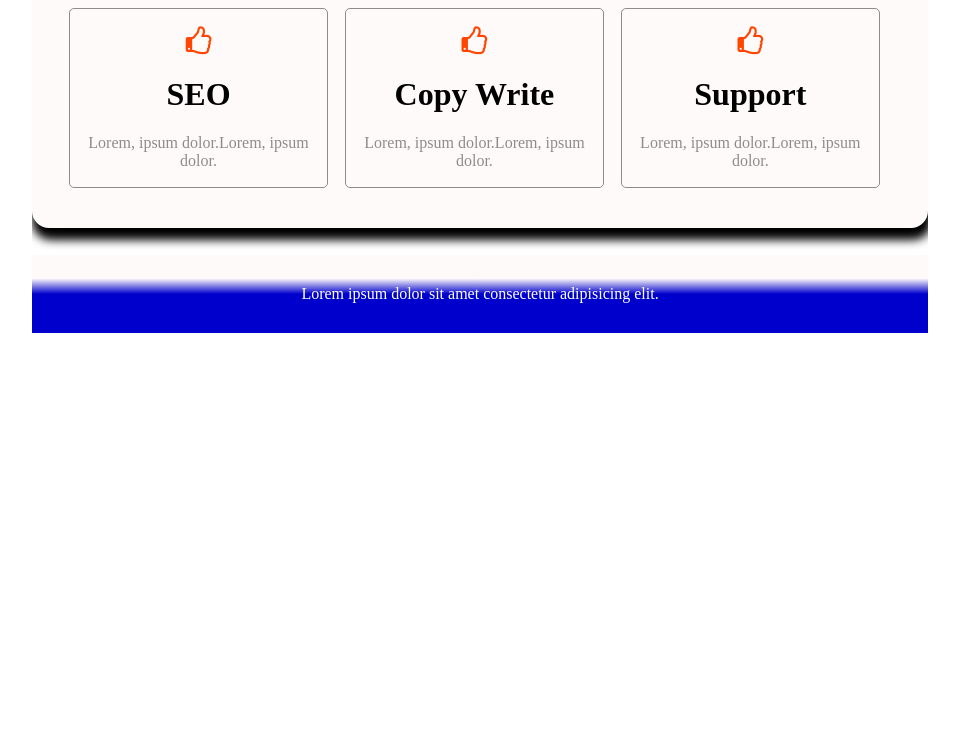
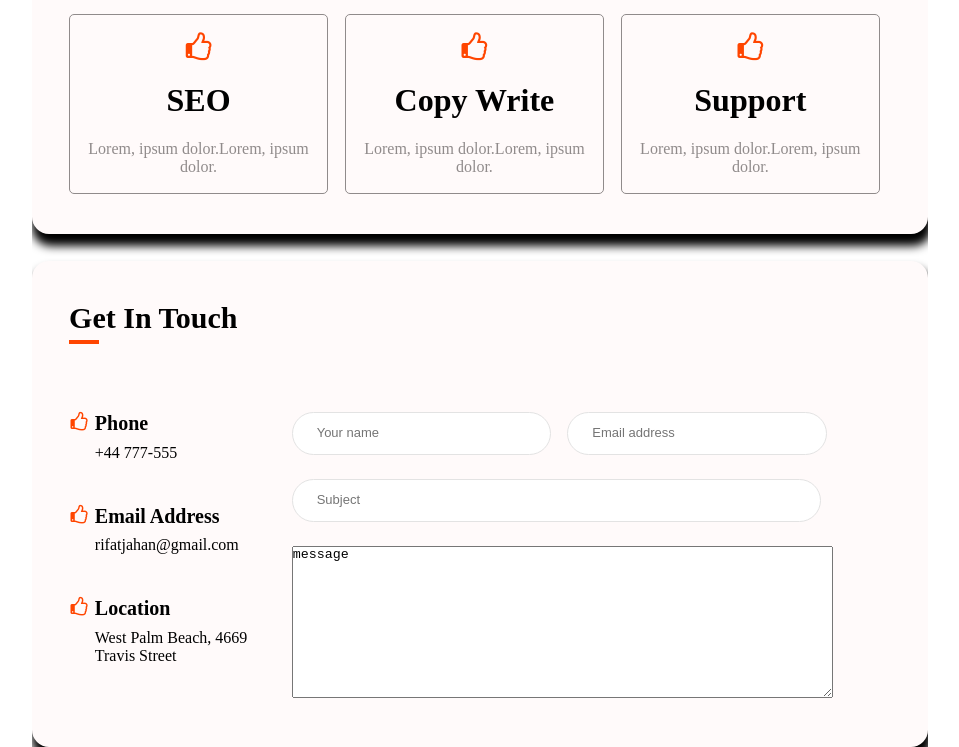
Before and after one commit to rifatjahan823/portfolio, a plain HTML site: page index.html in a window 1280 px wide. Shown: the part 1671-2418 px from the top of the page, without its empty margins (288-1247 px from the left). Before the commit the page ends 2004 px from the top, so only its background shows below. Drawn offline with Linux system fonts and the light colour scheme.

Commit message:
final style

```diff
--- a/index.html
+++ b/index.html
@@ -42,7 +42,7 @@
 </div><!--------- End header sectiom--------->
 <!---------main area astart------------>
 <div class="main fix floatright">
-<div class="main-area fix ">
+    <div class="main-area fix ">
         <div class="main-site mr ">
             <h1>i'm rifat jahan</h1>
             <p>Lorem ipsum, dolor sit amet consectetur adipisicing elit. Magni, architecto! Eligendi laborum obcaecati rem, maxime ut vel illum est praesentium ex, architecto, magnam </p>
@@ -146,10 +146,38 @@
                     <p>Lorem, ipsum dolor.Lorem, ipsum dolor. </p>
                 </div>
             </div>
-
        </div>
        <footer>
-           <p>Lorem ipsum dolor sit amet consectetur adipisicing elit.</p>
+            <div class="get-touch">
+                <h3>get in touch</h3>
+                <div class="info-area">
+                    <div class="form-left-area">
+                        <div class="details">
+                            <i class="fa fa-thumbs-o-up"></i>
+                            <h4>phone</h4>
+                            <p>+44 777-555</p>
+                        </div>
+                        <div class="details">
+                            <i class="fa fa-thumbs-o-up"></i>
+                            <h4>Email address</h4>
+                            <p>rifatjahan@gmail.com</p>
+                        </div>
+                        <div class="details">
+                            <i class="fa fa-thumbs-o-up"></i>
+                            <h4>Location</h4>
+                            <p>West Palm Beach, 4669 Travis Street</p>
+                        </div>
+                    </div>
+                    <div class="form-right-area">
+                        <input type="text"placeholder="Your name">
+                        <input type="email"placeholder="Email address">
+                        <div class="sub">
+                            <input type="text"placeholder="Subject">
+                        </div>
+                        <textarea name="" id="" cols="30" rows="10"placeholdeer=>message</textarea>
+                    </div>
+                </div>
+            </div>
        </footer>
     </div>
 
--- a/style.css
+++ b/style.css
@@ -12,6 +12,14 @@ overflow:hidden;
     float:right;
 
 }
+h3:after{
+    content: " ";
+    display:block;
+    width:30px;
+    height:4px;
+    background: orangered;
+    margin-top:5px;
+    }
 .header-area{
     width:15%;
     margin-right:5% ;
@@ -44,6 +52,12 @@ overflow:hidden;
 }
 .logo-area h3{
     text-transform: capitalize;
+}
+.logo-area h3:after{
+    width:none;
+    height:none;
+    background:none;
+    margin-top:none;
 }
 .logo-area p{
     margin-bottom: 20%;
@@ -89,13 +103,18 @@ overflow:hidden;
 /*--------main area astart-----------*/
 .main-site{
     color:white;
-    background-color:mediumblue;
+    background-color: #0000CD;
+    background-repeat: no-repeat;
+    background-size: 100% 100%;
     padding: 120px 80px;
     border-radius: 20px;
     box-shadow: 2px 10px 10px 2px black;
     margin-bottom: 3%;
     border-radius: 17px;
+
+
 }
+
 .main-site h1{
     text-transform: capitalize;
     font-size:50px;
@@ -139,14 +158,6 @@ overflow:hidden;
     text-transform: capitalize;
     margin-bottom:8%;
     text-transform:capitalize;
-}
-.title-area h3:after{
-content: " ";
-display:block;
-width:20px;
-height:2px;
-background: orangered;
-margin-top:5px;
 }
 .left-area{
     overflow:hidden;
@@ -206,14 +217,7 @@ margin-top:5px;
     margin-bottom:5%;
     text-transform:capitalize;
 }
-.skill-site h3:after{
-content: " ";
-display:block;
-width:20px;
-height:2px;
-background: orangered;
-margin-top:5px;
-}
+
 .skill-site p{
     margin-top: 3%;
     margin-bottom: 3%;
@@ -256,15 +260,6 @@ margin-top:5px;
 
 .service-area h3{
     text-transform: capitalize;
-    text-transform:capitalize;
-}
-.service-area h3:after{
-content: " ";
-display:block;
-width:20px;
-height:2px;
-background: orangered;
-margin-top:5px;
 }
 .catagory-one{
     float: left;
@@ -294,9 +289,61 @@ margin-top:5px;
     color:orangered;
     font-size:30px;
 }
-footer{
-    padding:30px 10px;
-    background-image: linear-gradient( snow 30%, #0000CD 50%);
-    text-align:center;
-    color:white;
+.get-touch{
+    background-color: snow;
+    box-shadow: 2px 10px 10px 2px black;
+    padding: 40px 20px;
+    border-radius:17px;
 }
+.info-area{
+    display: flex;
+}
+.form-left-area{
+    width:20%;
+    margin-right: 3%;
+    margin-left: 5%;
+}
+.details{
+    margin-bottom: 25%;
+}
+.details h4{
+   font-size:20px;
+   text-transform: capitalize;
+   margin-bottom: 5%;
+}
+.details i{
+    position: absolute;
+    left: 28%;
+    font-size: 20px;
+    color: orangered;
+}
+.form-right-area{
+    width:70%;
+    margin-right: 2%;
+}
+.form-right-area input{
+    border-radius: 25px;
+    width: 35%;
+    padding: 10px 24px;
+    font-size: 13px;
+    font-weight: 400;
+    line-height: 1.6;
+    color: #333;
+    background-color: #FFF;
+    background-image: none;
+    border: solid 1px #E3E3E3;
+    margin-right: 2%;
+    margin-bottom: 4%;
+}
+.sub input{
+    width:80%;}
+
+textarea{
+    width: 90%;
+}
+.get-touch h3{
+    text-transform: capitalize;
+    margin-left: 2%;
+    margin-bottom: 8%;
+    font-size: 30px;
+}
```
